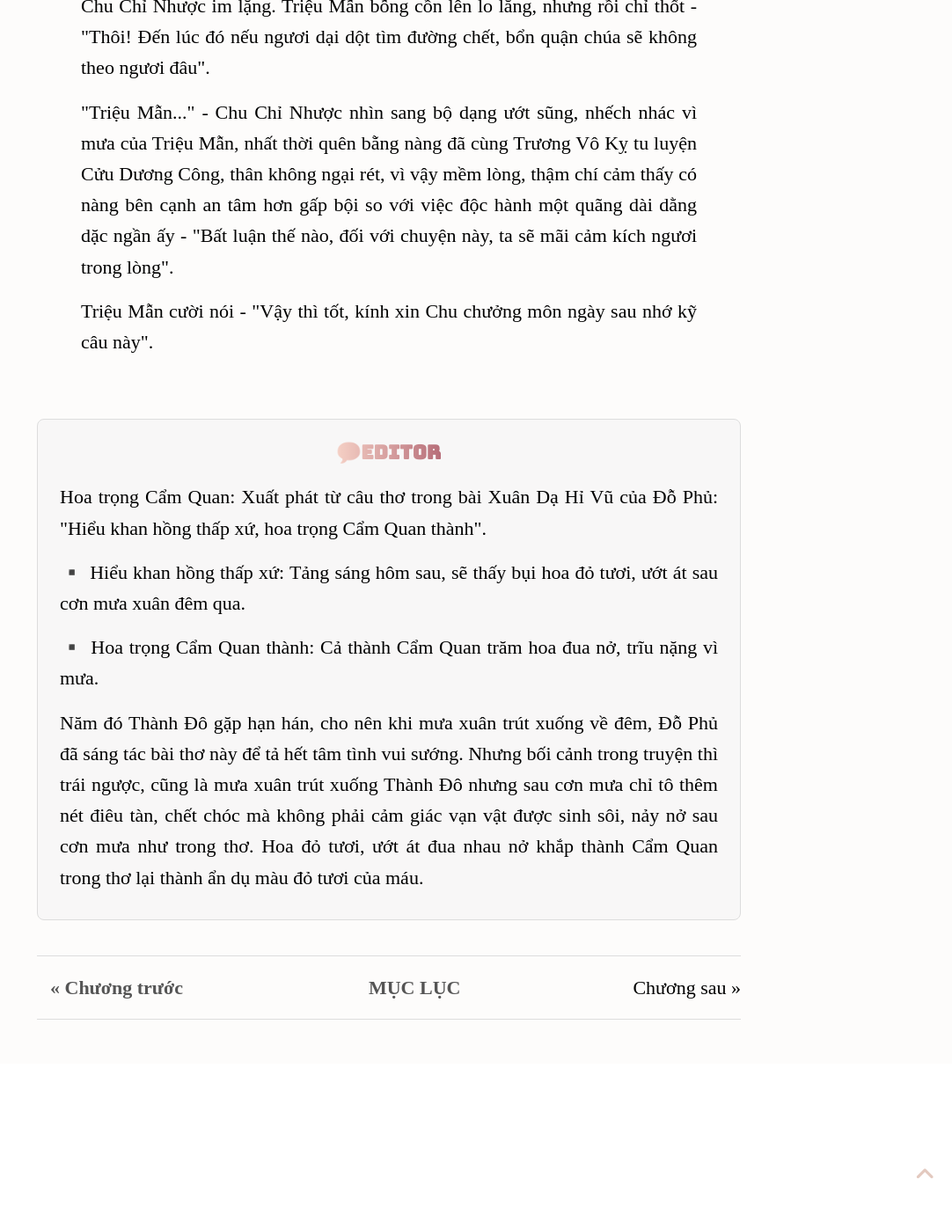
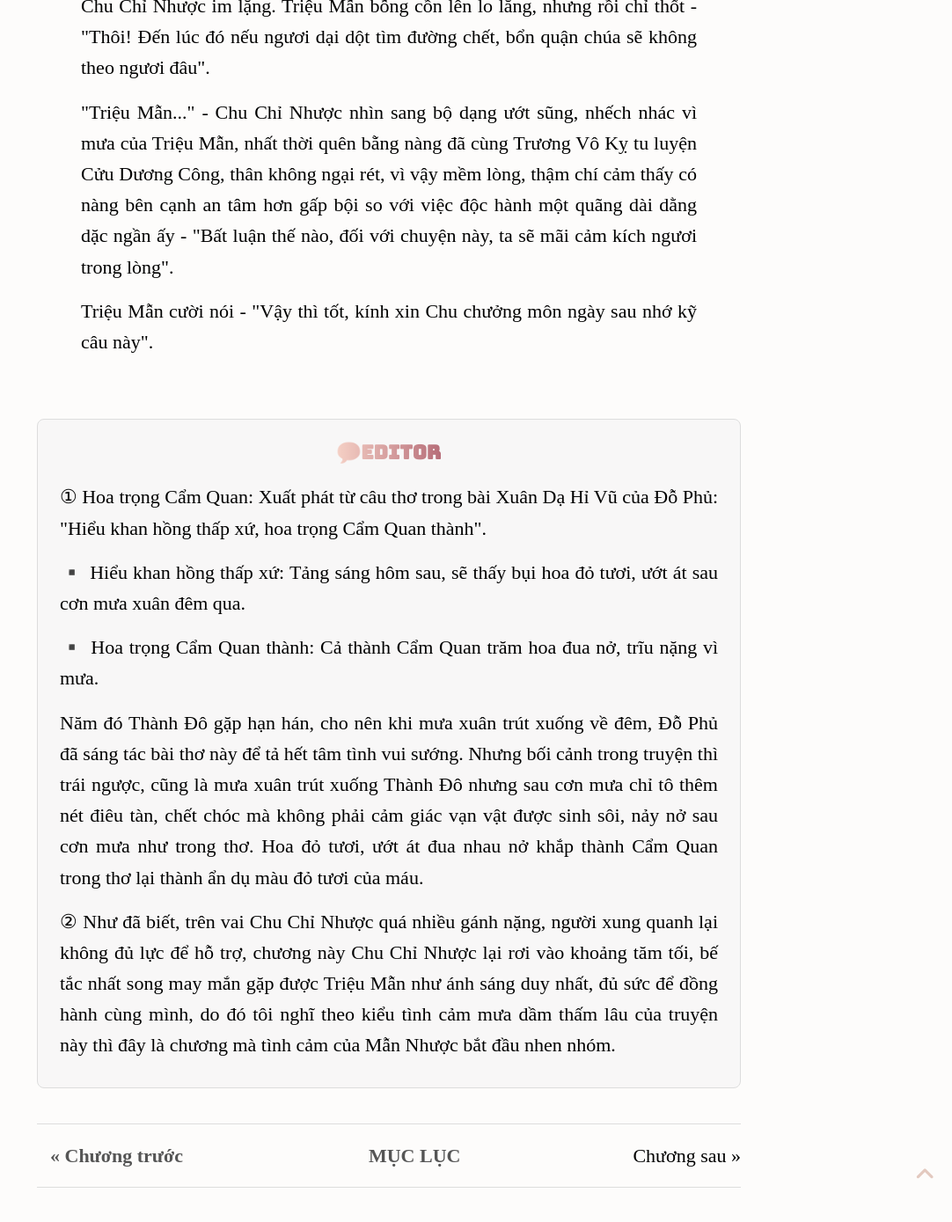
Before and after one commit to nuabuocthanhtho/nuabuocthanhtho.github.io, a Jekyll site: the page built from _posts/2025-10-31-kiem-phi-van-nhan-dich-chuong-8.html, in a window 1280 px wide and 1400 px high, scrolled down 20192 px. Shown: the top 1389 px of the window at 88% size, without its empty margins (198-1280 px from the left). Built offline with Jekyll 4.4.1, drawn with Linux system fonts in a browser that asks for light colours; some web fonts are replaced; comment, search, counter and statistics services are not loaded; before the commit the page ends 21401 px from its top, so only the background shows below that.

Commit message:
Update 2025-10-31-kiem-phi-van-nhan-dich-chuong-8.html

```diff
--- a/_posts/2025-10-31-kiem-phi-van-nhan-dich-chuong-8.html
+++ b/_posts/2025-10-31-kiem-phi-van-nhan-dich-chuong-8.html
@@ -470,14 +470,19 @@ luyện Cửu Dương Công, thân không ngại rét, vì vậy mềm lòng, th
 <span class="color-change-effect" style="-webkit-background-clip: text !important; -webkit-text-fill-color: transparent !important; animation: 3s linear 0s infinite normal none running shine-effect; background-clip: text !important; background-size: 200% auto !important; background: linear-gradient(to right, #B76E79, #F5D0C5, #B76E79) 0% 0% / 200% text; font-family: 'Bungee', sans-serif; font-size: 100%;">💬EDITOR</span>
 </p>
 
-<p>Hoa trọng Cẩm Quan: Xuất phát từ câu thơ trong bài Xuân Dạ Hỉ Vũ của Đỗ Phủ: "Hiểu khan hồng thấp xứ, hoa trọng Cẩm Quan thành".</p><p>▪️&nbsp;Hiểu khan hồng thấp xứ:&nbsp;Tảng sáng hôm sau, sẽ thấy bụi hoa đỏ tươi, ướt át sau cơn mưa xuân đêm qua.<br /></p><p>▪️&nbsp;Hoa trọng Cẩm Quan thành:&nbsp;Cả thành Cẩm Quan trăm hoa đua nở,&nbsp;trĩu nặng vì mưa.<br /></p><p>Năm
+<p>① Hoa trọng Cẩm Quan: Xuất phát từ câu thơ trong bài Xuân Dạ Hỉ Vũ của Đỗ Phủ: "Hiểu khan hồng thấp xứ, hoa trọng Cẩm Quan thành".</p><p>▪️&nbsp;Hiểu khan hồng thấp xứ:&nbsp;Tảng sáng hôm sau, sẽ thấy bụi hoa đỏ tươi, ướt át sau cơn mưa xuân đêm qua.<br /></p><p>▪️&nbsp;Hoa trọng Cẩm Quan thành:&nbsp;Cả thành Cẩm Quan trăm hoa đua nở,&nbsp;trĩu nặng vì mưa.<br /></p><p>Năm
  đó Thành Đô gặp hạn hán, cho nên khi mưa xuân trút xuống về đêm, Đỗ Phủ
  đã sáng tác bài thơ này để tả hết tâm tình vui sướng. Nhưng bối cảnh
 trong truyện thì trái ngược, cũng là mưa xuân trút xuống Thành Đô nhưng
 sau cơn mưa chỉ tô thêm nét điêu tàn, chết chóc mà không phải cảm giác
 vạn vật được sinh sôi, nảy nở sau cơn mưa như trong thơ. Hoa đỏ tươi,
 ướt át đua nhau nở khắp thành Cẩm Quan trong thơ lại thành ẩn dụ màu đỏ
-tươi của máu.</p>
+tươi của máu.</p><p>② Như đã biết, trên vai Chu Chỉ Nhược quá nhiều gánh nặng, người xung
+quanh lại không đủ lực để hỗ trợ, chương này Chu Chỉ Nhược lại rơi vào
+khoảng tăm tối, bế tắc nhất song may mắn gặp được Triệu Mẫn như ánh sáng
+ duy nhất, đủ sức để đồng hành cùng mình, do đó tôi nghĩ theo kiểu
+tình cảm mưa dầm thấm lâu của truyện này thì đây là chương mà tình cảm của
+Mẫn Nhược bắt đầu nhen nhóm.</p>
 </div>
 <div class="chapter-nav">
     <a href="/2025/10/29/kiem-phi-van-nhan-dich-chuong-7.html">« Chương trước</a>
```
